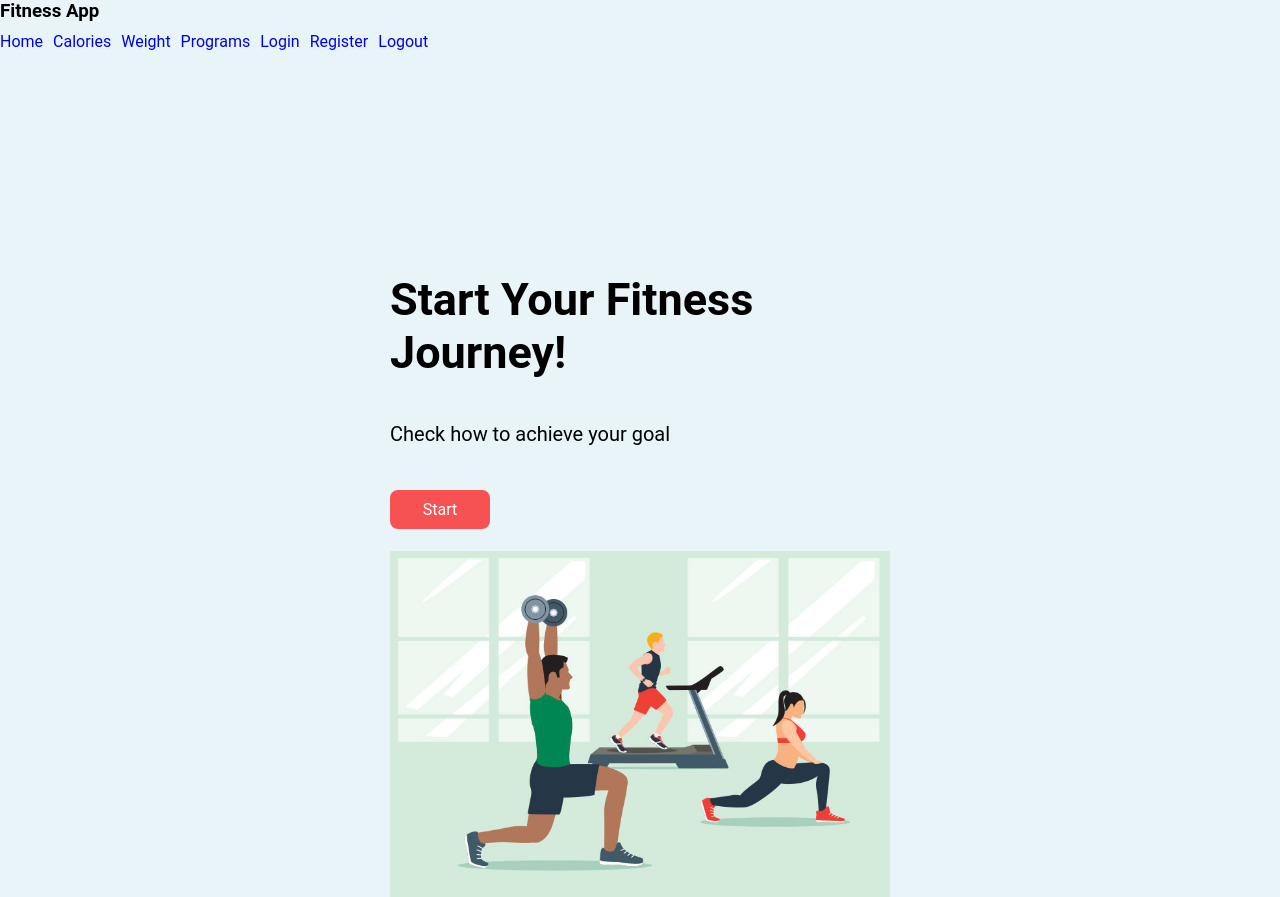
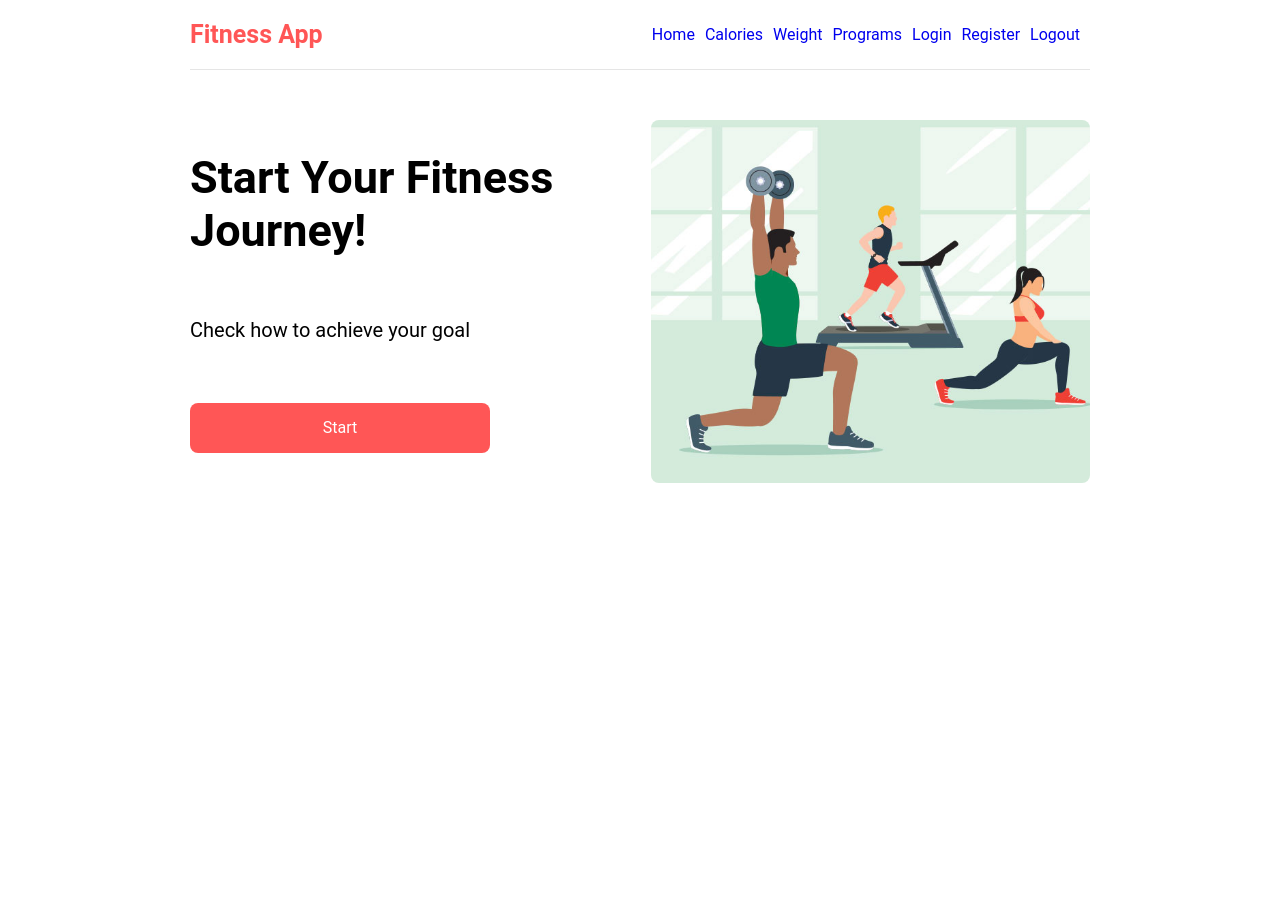
Before and after one commit to BorislavBenderov/fitness-app, a React (Create React App) app: page / in a window 1280 px wide. After the commit the page ends 800 px from the top, so only its background shows below. Built offline with nearby package versions, Linux system fonts and the light colour scheme; no server answers; the database is empty.

Commit message:
Change fitness component styles

```diff
--- a/public/styles.css
+++ b/public/styles.css
@@ -26,9 +26,11 @@ h6 {
 }
 
 body {
-    background-color: rgba(173, 216, 230, 0.266);
+    background-color: white;
     -webkit-font-smoothing: antialiased;
     font-family: 'roboto', sans-serif;
+    width: 900px;
+    margin: auto;
 }
 
 img {
@@ -135,13 +137,28 @@ input:focus {
 
 .fitness {
     display: flex;
-    width: 500px;
-    margin: 0 auto;
+    margin-top: 50px;
+}
+
+.fitness__content {
+    display: flex;
+}
+
+.header__container {
+    display: flex;
+    justify-content: space-between;
+    padding: 20px 0;
+    align-items: center;
+    border-bottom: 1px solid rgba(28, 27, 27, 0.112);
+}
+
+.header__container h3 {
+    color: rgba(255, 0, 0, 0.661);
+    font-size: 25px;
 }
 
 .nav {
     display: flex;
-    margin-top: 10px;
 }
 
 .nav li {
@@ -149,8 +166,6 @@ input:focus {
 }
 
 .fitness__home {
-    margin-top: 200px;
-    height: 300px;
     display: flex;
     flex-direction: column;
     justify-content: space-around;
@@ -158,17 +173,12 @@ input:focus {
 
 .fitness__home button {
     background-color: rgba(255, 0, 0, 0.661);
-    width: 100px;
+    width: 300px;
+    height: 50px;
     text-align: center;
     padding: 10px 0;
     border-radius: 8px;
     color: white;
-}
-
-.fitness__home h3 {
-    color: rgba(255, 0, 0, 0.661);
-    ;
-    font-size: 25px;
 }
 
 .fitness__home h1 {
@@ -177,6 +187,10 @@ input:focus {
 
 .fitness__home p {
     font-size: 20px;
+}
+
+.fitness__img img {
+    border-radius: 8px;
 }
 
 .fitness__programs {
```
